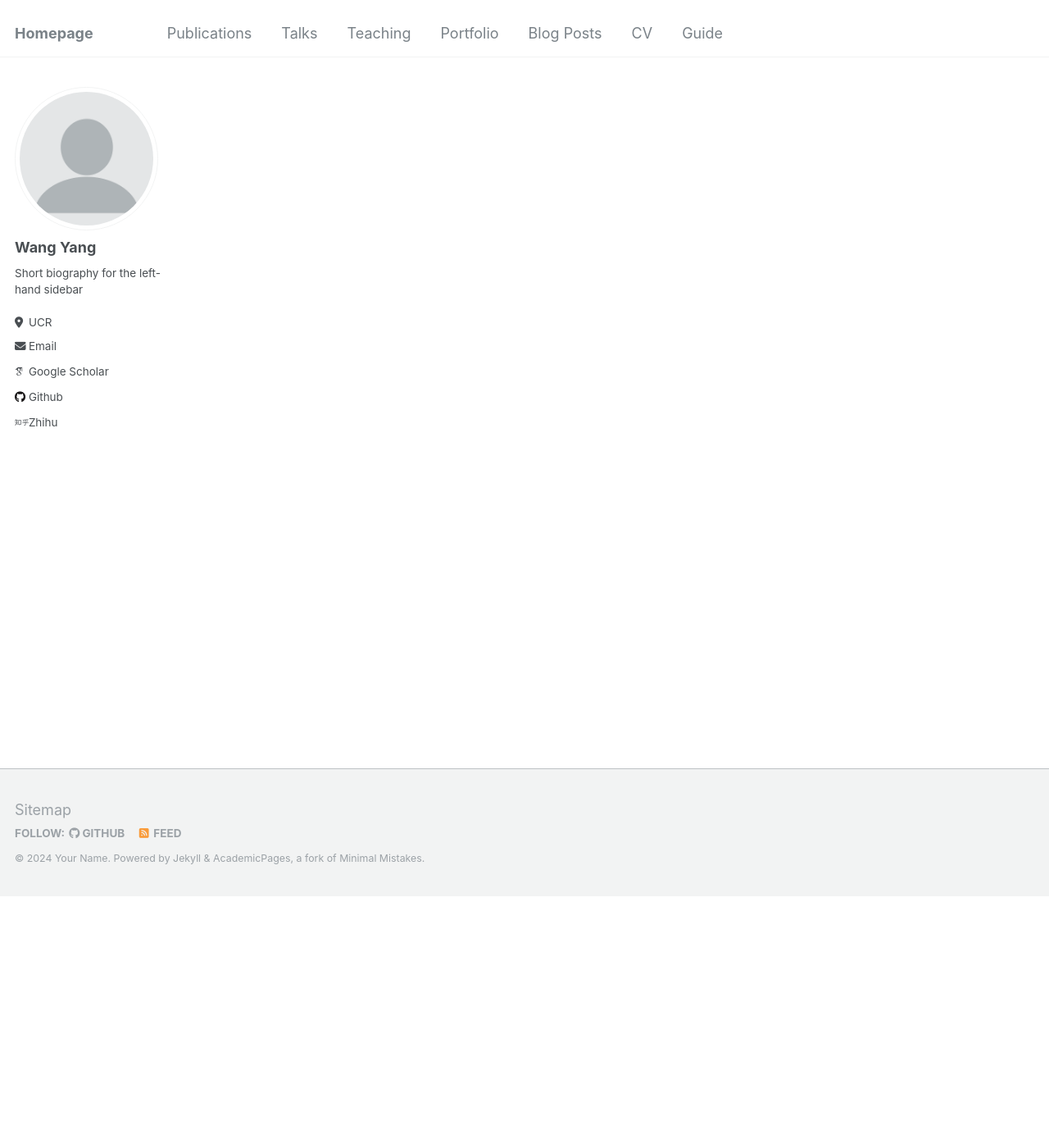
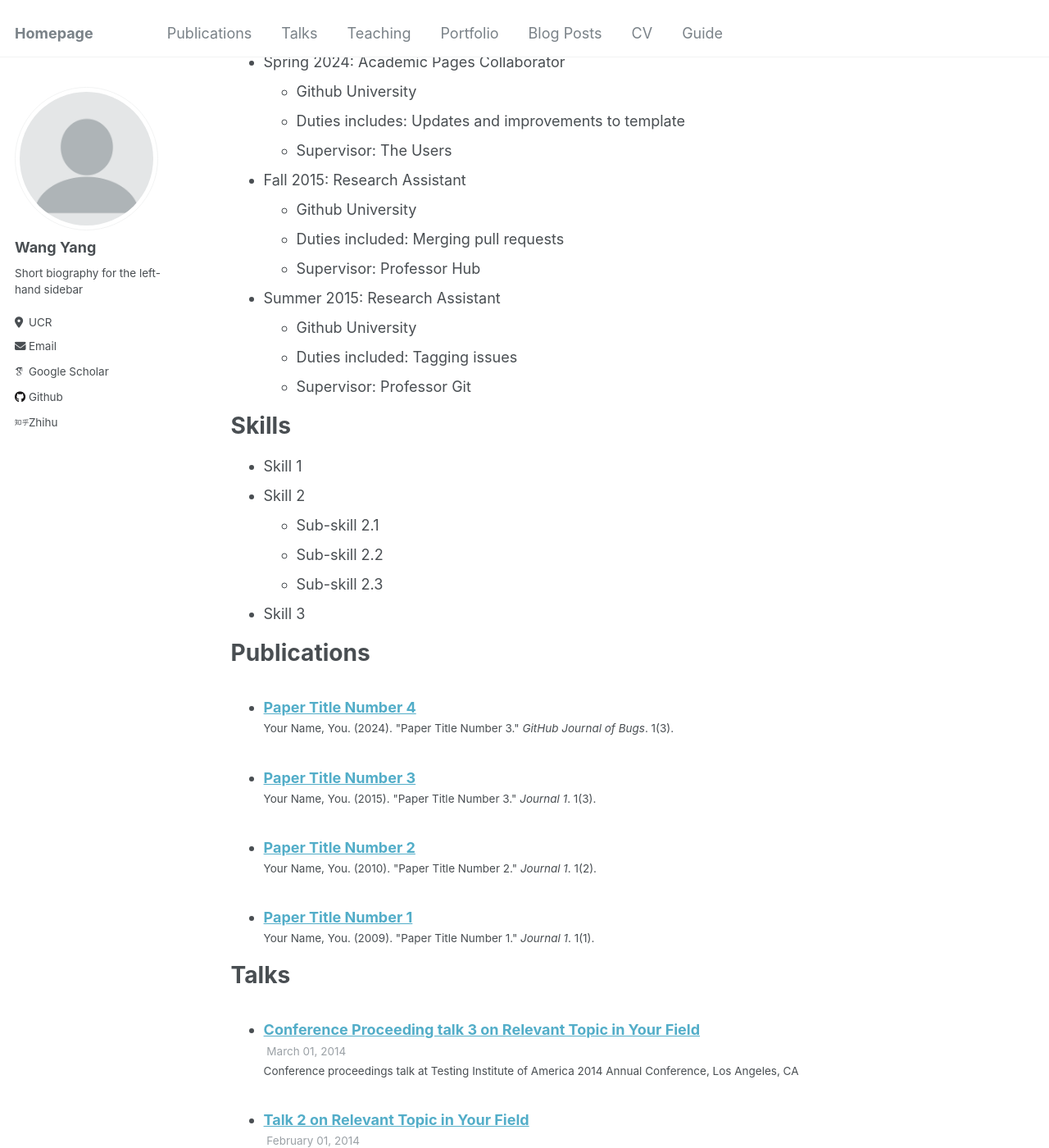
Before and after one commit to uservan/uservan.github.io, a Jekyll site: the page built from _pages/about.md, in a window 1280 px wide and 1400 px high, scrolled down 307 px. Shown: the whole window at 82% size. Built offline with Jekyll 4.4.1, drawn with Linux system fonts in a browser that asks for light colours; some web fonts are replaced; some of the changed text lies outside the part shown.

Commit message:
Update about.md

```diff
--- a/_pages/about.md
+++ b/_pages/about.md
@@ -7,4 +8,60 @@ redirect_from:
   - /about.html
 ---
 
+{% include base_path %}
+
+Education
+======
+* Ph.D in Version Control Theory, GitHub University, 2018 (expected)
+* M.S. in Jekyll, GitHub University, 2014
+* B.S. in GitHub, GitHub University, 2012
+
+Work experience
+======
+* Spring 2024: Academic Pages Collaborator
+  * Github University
+  * Duties includes: Updates and improvements to template
+  * Supervisor: The Users
+
+* Fall 2015: Research Assistant
+  * Github University
+  * Duties included: Merging pull requests
+  * Supervisor: Professor Hub
+
+* Summer 2015: Research Assistant
+  * Github University
+  * Duties included: Tagging issues
+  * Supervisor: Professor Git
+
+Skills
+======
+* Skill 1
+* Skill 2
+  * Sub-skill 2.1
+  * Sub-skill 2.2
+  * Sub-skill 2.3
+* Skill 3
+
+Publications
+======
+  <ul>{% for post in site.publications reversed %}
+    {% include archive-single-cv.html %}
+  {% endfor %}</ul>
+
+Talks
+======
+  <ul>{% for post in site.talks reversed %}
+    {% include archive-single-talk-cv.html  %}
+  {% endfor %}</ul>
+
+Teaching
+======
+  <ul>{% for post in site.teaching reversed %}
+    {% include archive-single-cv.html %}
+  {% endfor %}</ul>
+
+Service and leadership
+======
+* Currently signed in to 43 different slack teams
+
 I am a student.
```
Also changed, not shown: other parts of _pages/about.md (+1 -0 lines).
